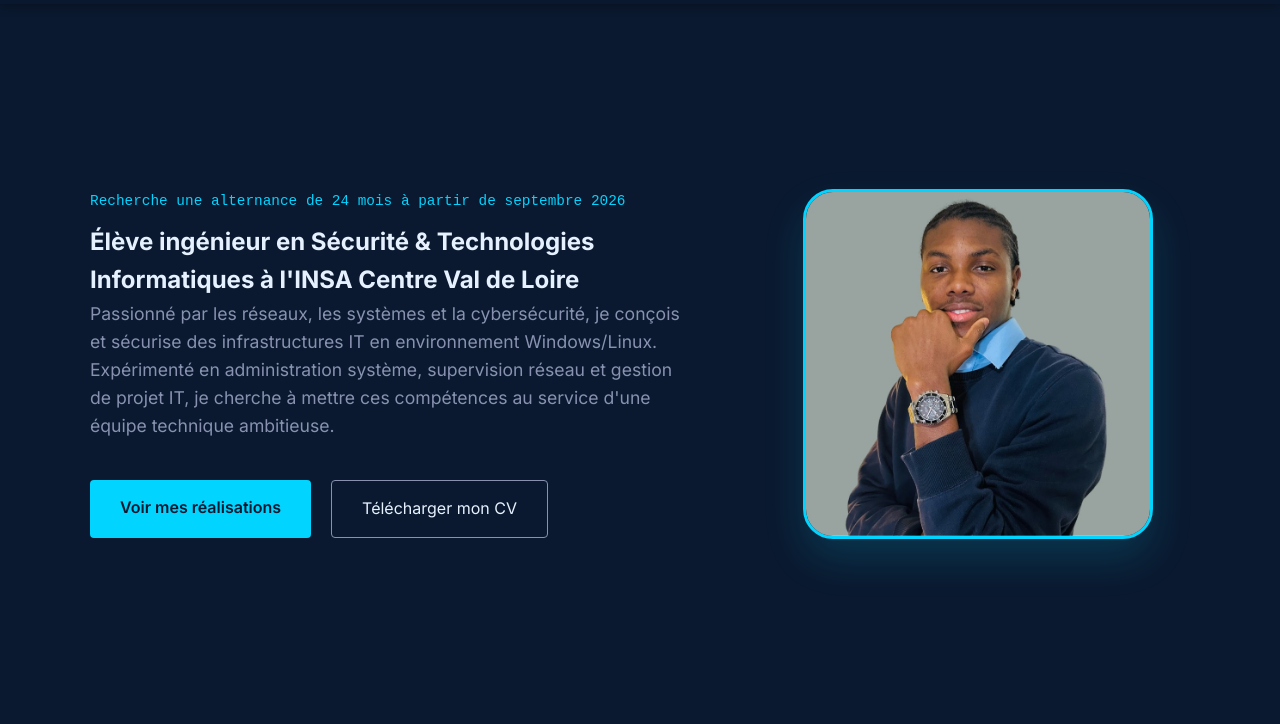
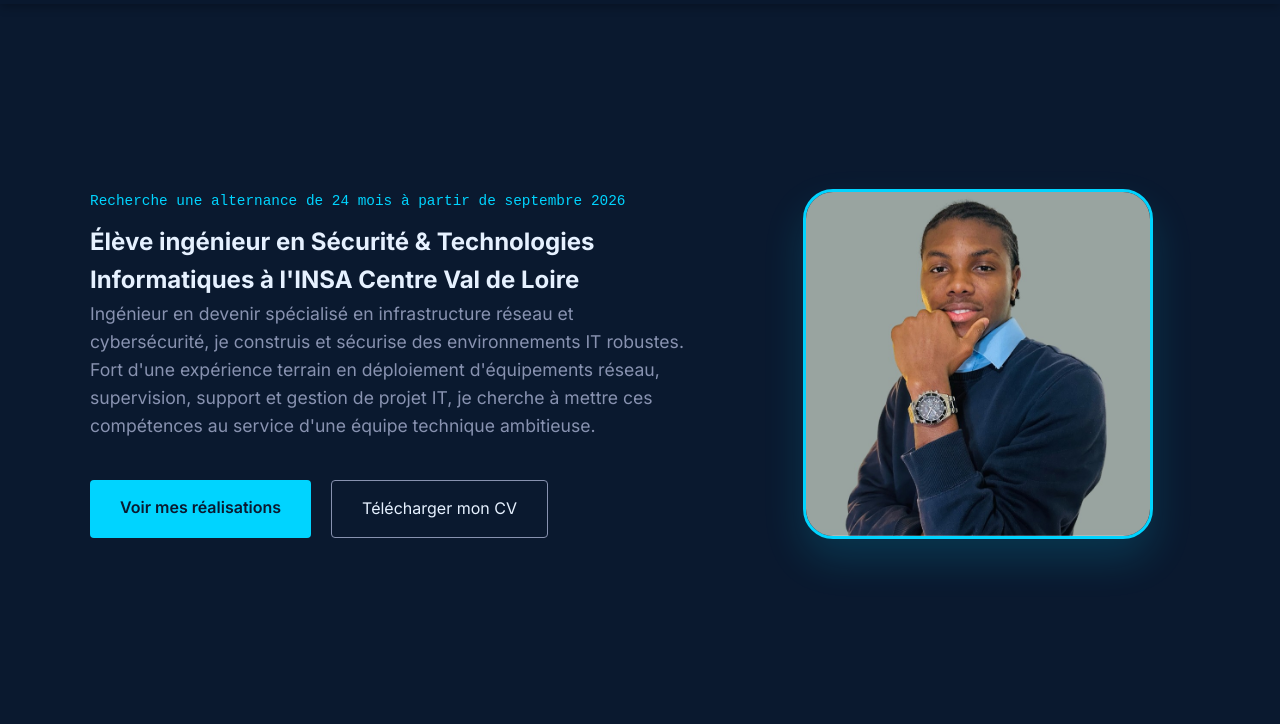
Before and after one commit to Patrice404/patrice-portfolio, a plain HTML site: page index.html in a window 1280 px wide. Shown: the part 76-800 px from the top of the page. Drawn offline with Linux system fonts and the light colour scheme.

Commit message:
Revise personal description in index.html
Updated the description paragraph to reflect new skills and experiences.

```diff
--- a/index.html
+++ b/index.html
@@ -27,7 +27,7 @@
             <div class="hero-content">
                 <span class="badge">Recherche une alternance de 24 mois à partir de septembre 2026</span>
                 <h2>Élève ingénieur en Sécurité & Technologies Informatiques à l'INSA Centre Val de Loire</h2>
-                <p>Passionné par les réseaux, les systèmes et la cybersécurité, je conçois et sécurise des infrastructures IT en environnement Windows/Linux. Expérimenté en administration système, supervision réseau et gestion de projet IT, je cherche à mettre ces compétences au service d'une équipe technique ambitieuse.</p>
+                <p>Ingénieur en devenir spécialisé en infrastructure réseau et cybersécurité, je construis et sécurise des environnements IT robustes. Fort d'une expérience terrain en déploiement d'équipements réseau, supervision, support et gestion de projet IT, je cherche à mettre ces compétences au service d'une équipe technique ambitieuse.</p>
 
                 <div class="hero-btns">
                     <a href="portfolio.html" class="btn-primary">Voir mes réalisations</a>
```
